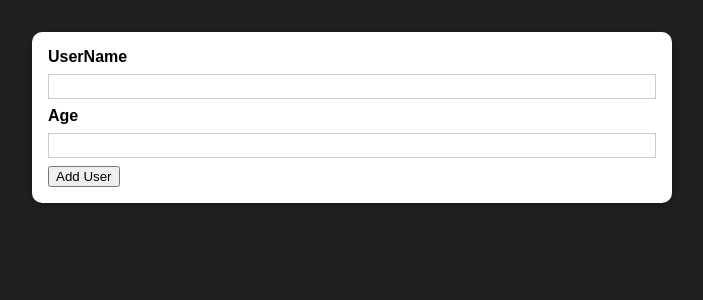
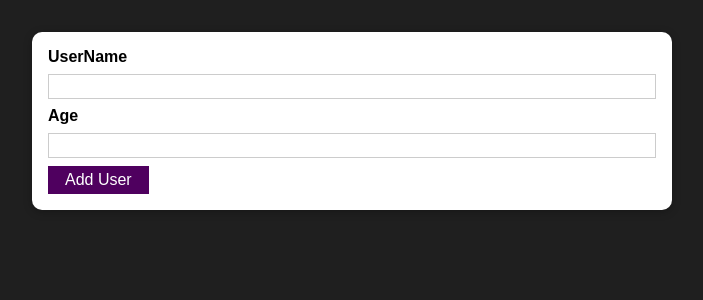
Before and after one commit to fathymo7/UserAge-Project, a React (Create React App) app: page / in a window 1280 px wide. Shown: the top 300 px of the page, without its empty margins (288-991 px from the left). Built offline with nearby package versions, Linux system fonts and the light colour scheme.

Commit message:
Update AddUser.js

```diff
--- a/src/components/Users/AddUser.js
+++ b/src/components/Users/AddUser.js
@@ -1,6 +1,7 @@
 import React from "react";
 import Card from "../UI/Card";
 import classes from "./AddUser.module.css";
+import Button from "../UI/Button";
 
 const AddUser = (props) => {
   const addUserHandler = (event) => {
@@ -16,7 +17,7 @@ const AddUser = (props) => {
         <label htmlFor="age">Age</label>
         <input id="age" type="number" />
 
-        <button type="submit">Add User</button>
+        <Button type="submit">Add User</Button>
       </form>
     </Card>
   );
```
